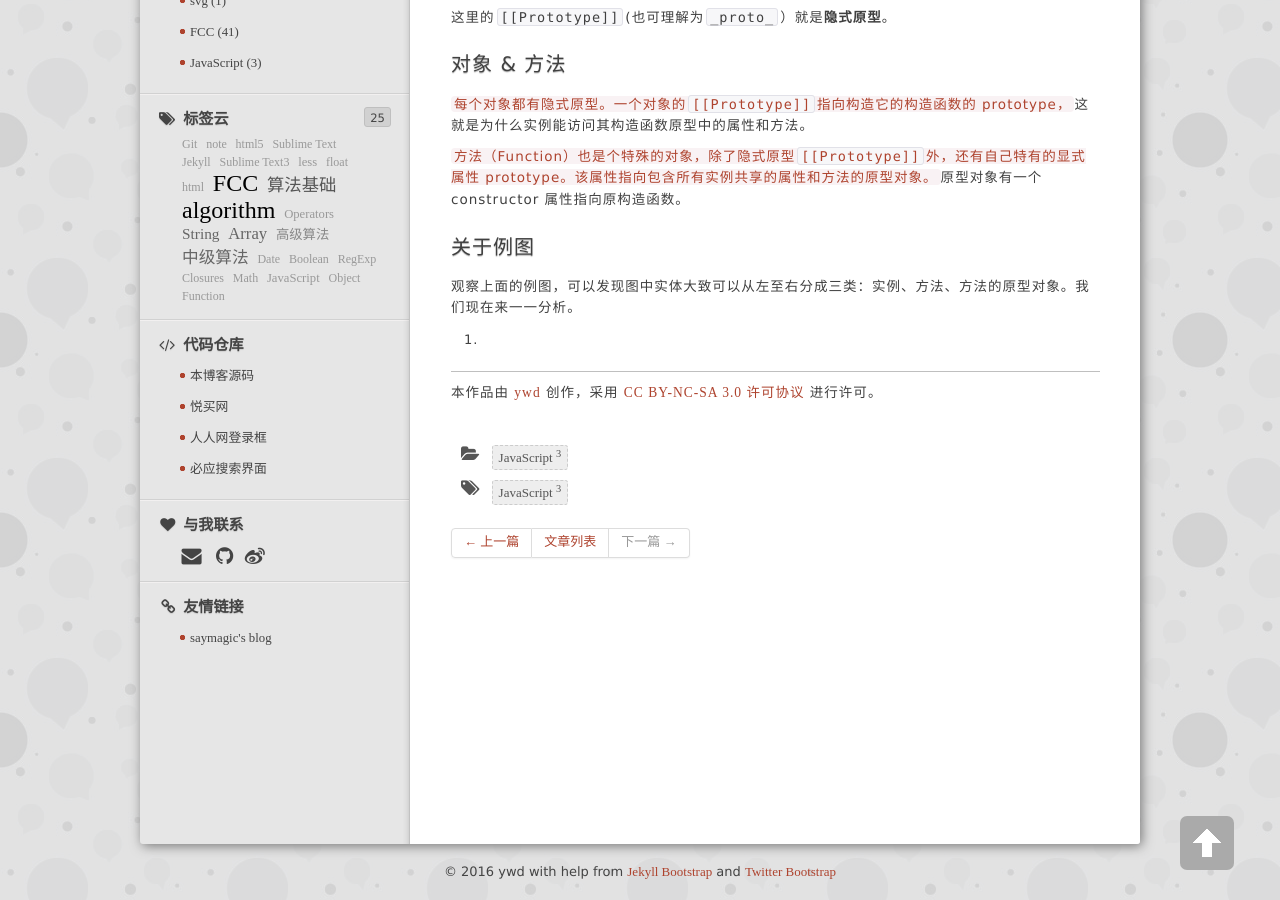
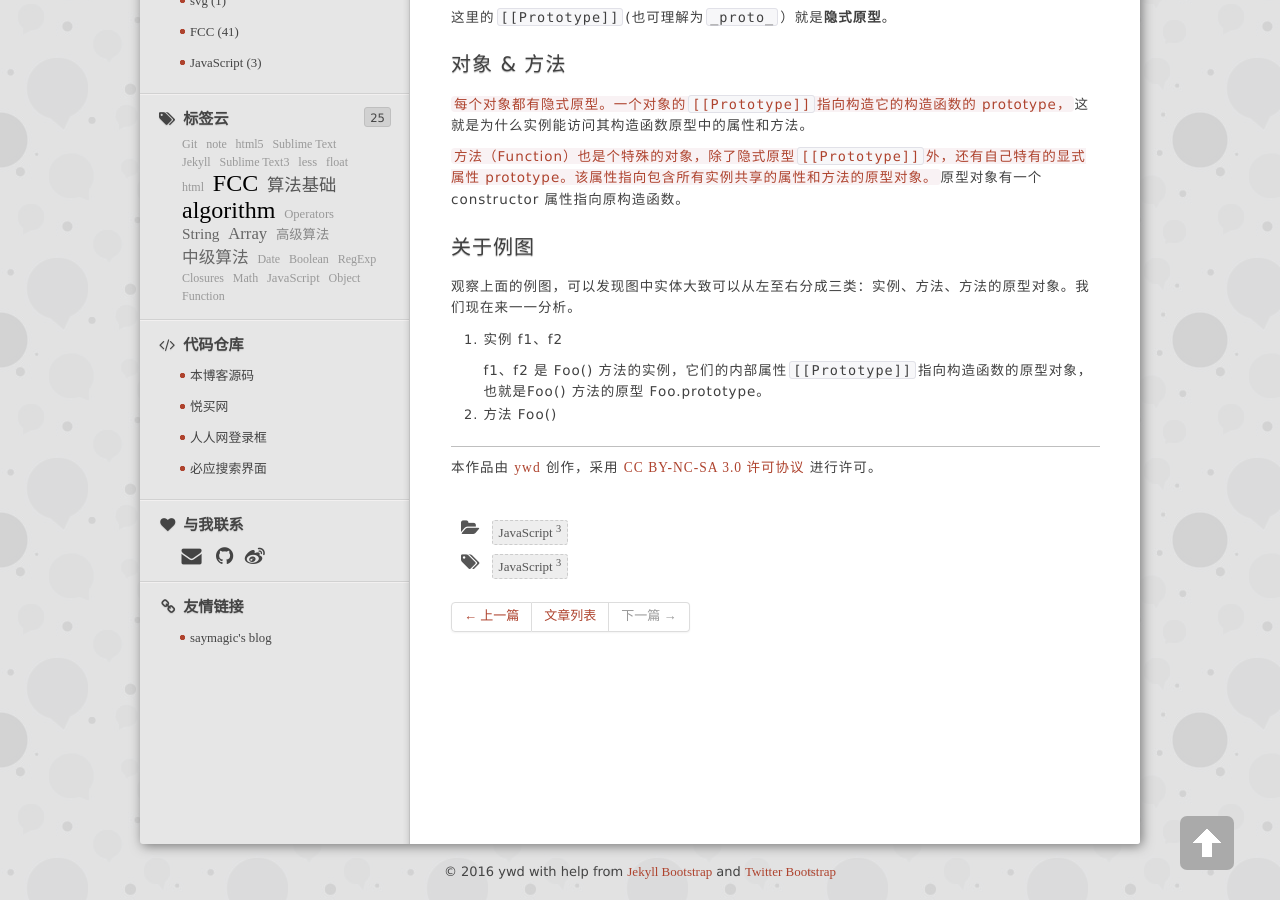
Before and after one commit to wendyppy/0-0-9.github.io, a Jekyll site: the page built from _posts/2016-07-23-inherit&prctotype-chain-in-js.md, in a window 1280 px wide and 900 px high, scrolled down 860 px. Built offline with Jekyll 4.4.1, drawn with Linux system fonts in a browser that asks for light colours; nearby versions of some CDN libraries; library files that are not in the unit come from our copies; Markdown is read by kramdown in place of the engine named in the settings; comment, search, counter and statistics services are not loaded.

Commit message:
alter inherit

```diff
--- a/_posts/2016-07-23-inherit&prctotype-chain-in-js.md
+++ b/_posts/2016-07-23-inherit&prctotype-chain-in-js.md
@@ -38,4 +38,8 @@ JavaScript 中的任意对象都有一个指针（内部属性），指向创建
 
 观察上面的例图，可以发现图中实体大致可以从左至右分成三类：实例、方法、方法的原型对象。我们现在来一一分析。
 
-1.
+1. 实例 f1、f2
+
+	f1、f2 是 Foo() 方法的实例，它们的内部属性`[[Prototype]]`指向构造函数的原型对象，也就是Foo() 方法的原型 Foo.prototype。
+
+2. 方法 Foo()
```
